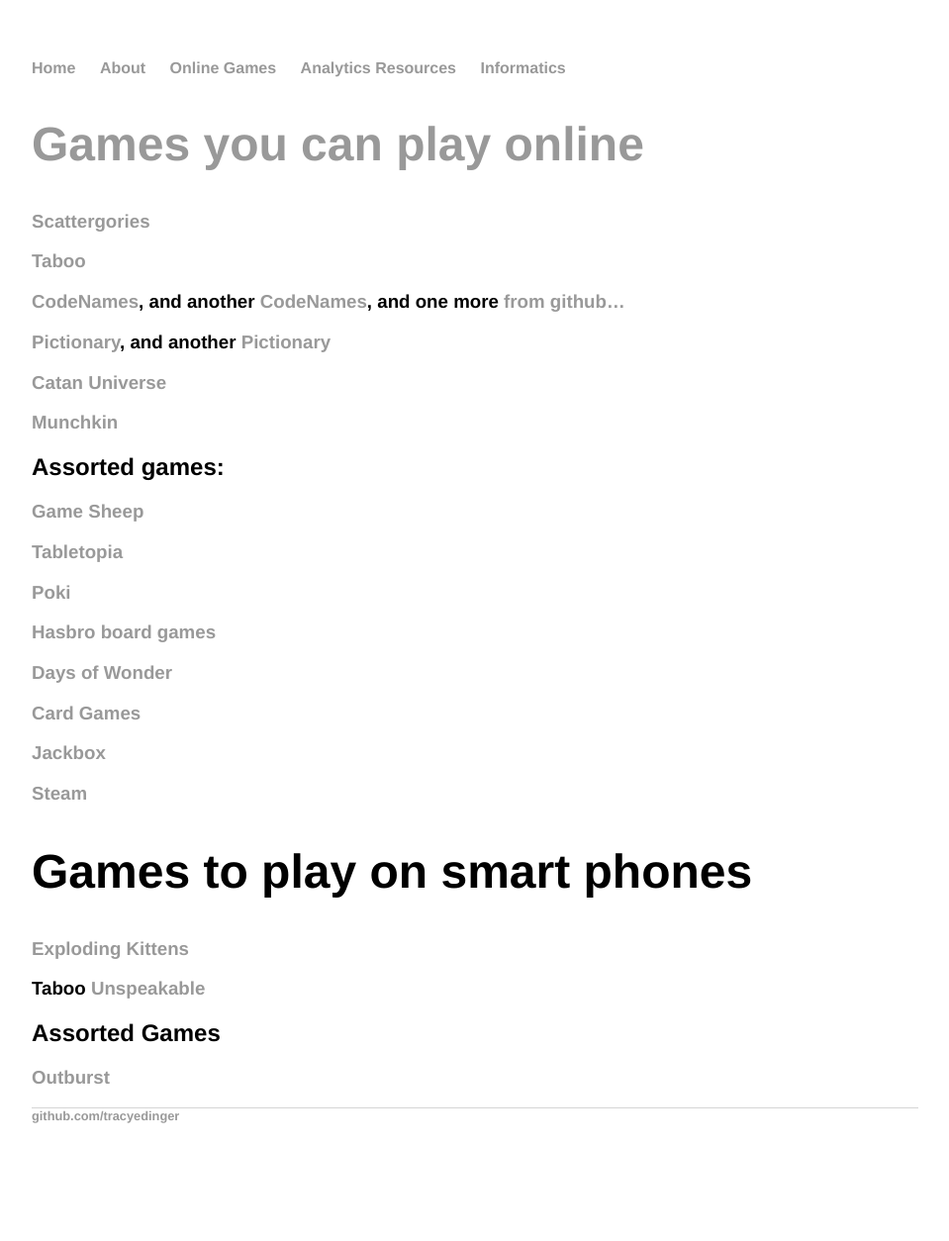
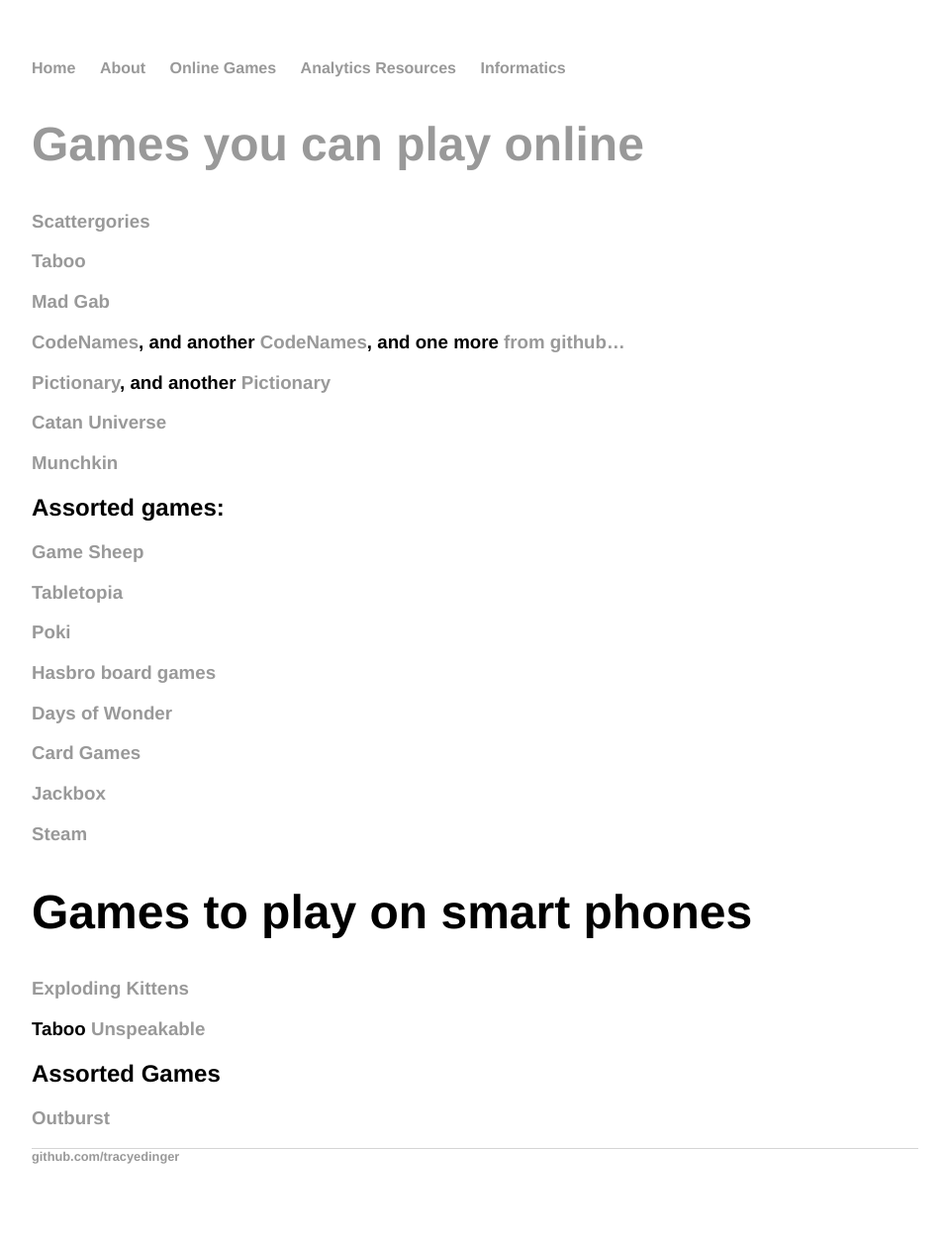
Before and after one commit to tracyedinger/tracyedinger.github.io, a Jekyll site: the page built from OnlineGames.md, in a window 1280 px wide. Shown: the whole page at 99% size, without its empty margins (160-1119 px from the left). Built offline with Jekyll 4.4.1, drawn with Linux system fonts in a browser that asks for light colours; our own code applies the rules of GitHub Pages for plain Markdown files; before the commit the page ends 1213 px from its top, so only the background shows below that.

Commit message:
Update OnlineGames.md

```diff
--- a/OnlineGames.md
+++ b/OnlineGames.md
@@ -3,6 +3,7 @@
 ### [Scattergories](https://scattergoriesonline.net)
 
 ### [Taboo](https://playtaboo.com/playpage)
+### [Mad Gab](https://github.com/Jayxuchen/boneapp)
 ### [CodeNames](https://www.codenamesgreen.com/), and another [CodeNames](https://www.horsepaste.com/), and one more [from github...](https://ninjabunny.github.io/KodeNames/#)
 
 ### [Pictionary](https://skribbl.io/), and another [Pictionary](https://www.drawize.com/)
```
